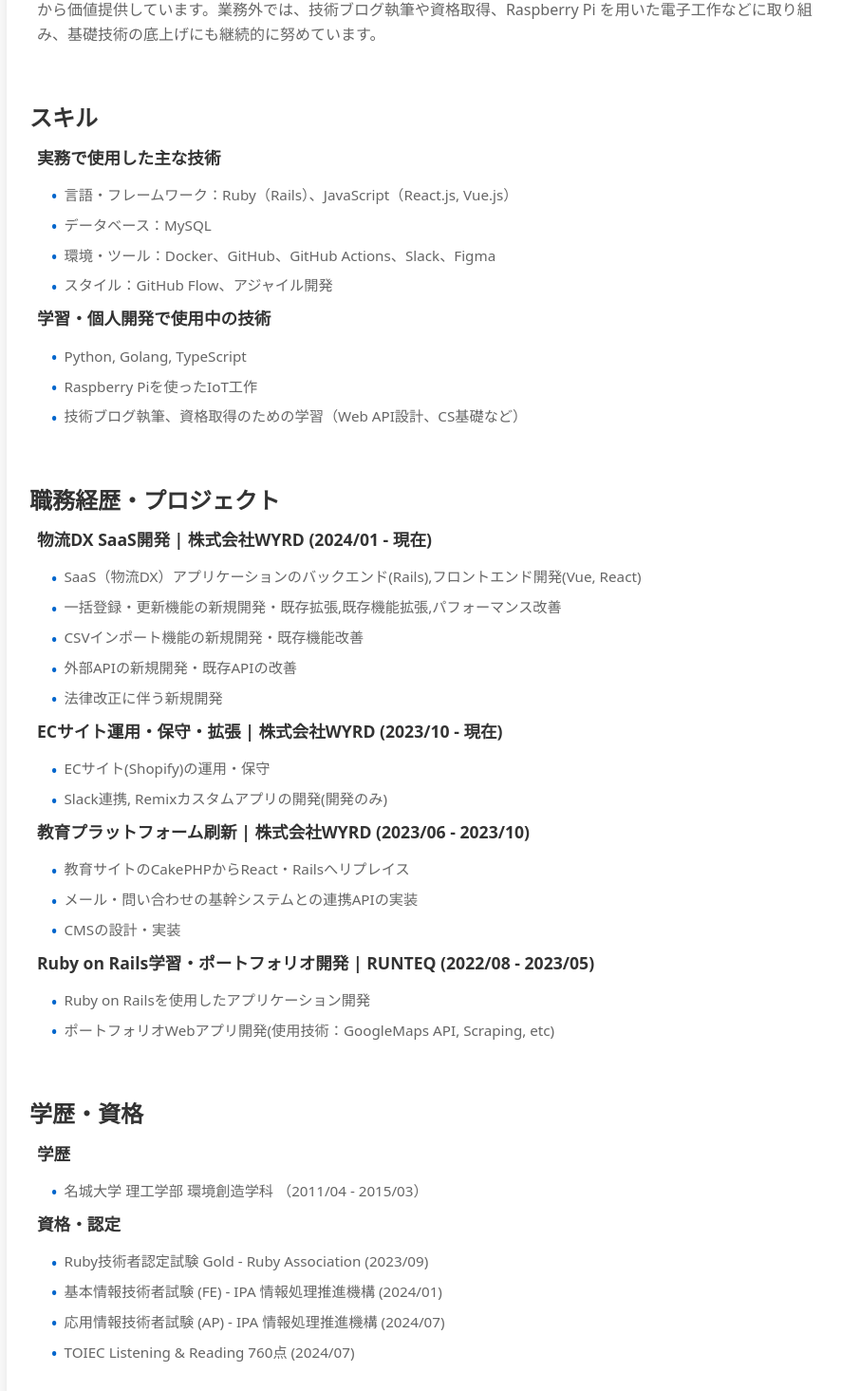
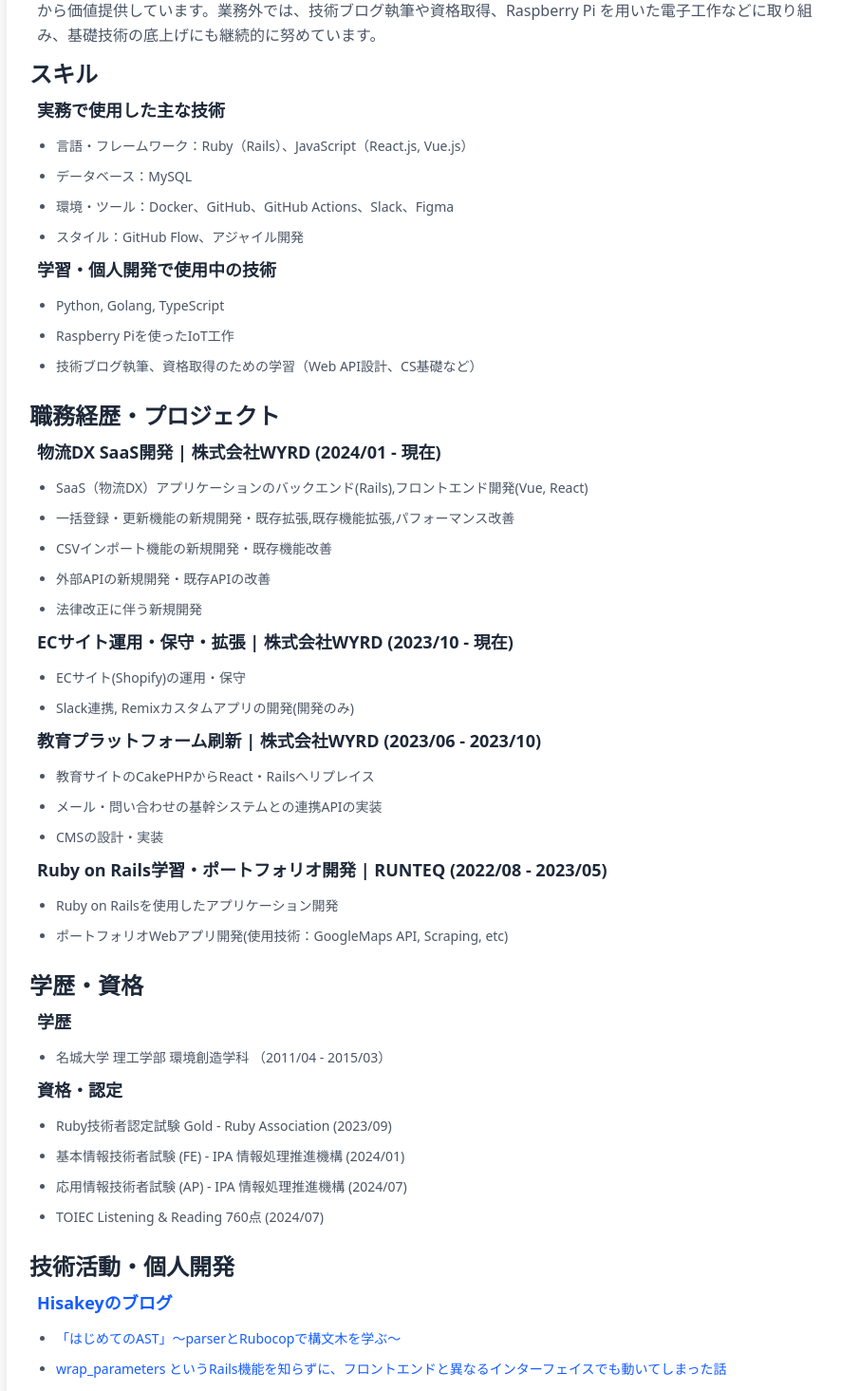
Before and after one commit to tomitahisaki/tomitahisaki.github.io, a React (Vite) app: page / in a window 1280 px wide. Shown: the part 353-1818 px from the top of the page at 95% size, without its empty margins (185-1071 px from the left). Built offline with nearby package versions, Linux system fonts and the light colour scheme.

Commit message:
feat: change css to tailwind

```diff
--- a/src/components/Education.tsx
+++ b/src/components/Education.tsx
@@ -7,16 +7,15 @@ interface EducationProps {
 
 export const Education: React.FC<EducationProps> = ({ data }) => {
   return (
-    <section style={styles.section}>
-      <h2 style={styles.sectionTitle}>{data.title}</h2>
-      <div style={styles.content}>
+    <section className="mt-4">
+      <h2 className="text-2xl font-bold text-gray-800">{data.title}</h2>
+      <div className="m-2">
         {data.categories.map((category, index) => (
-          <div key={index} style={styles.educationCategory}>
-            <h3 style={styles.categoryTitle}>{category.name}</h3>
-            <ul style={styles.educationList}>
+          <div key={index} className="">
+            <h3 className="text-lg font-bold mb-3 text-gray-800">{category.name}</h3>
+            <ul className="list-disc p-0 m-0 ml-5">
               {category.items.map((item, itemIndex) => (
-                <li key={itemIndex} style={styles.educationItem}>
-                  <span style={styles.bullet}>•</span>
+                <li key={itemIndex} className="mb-2 text-gray-600 text-sm leading-6">
                   {item}
                 </li>
               ))}
@@ -27,47 +26,3 @@ export const Education: React.FC<EducationProps> = ({ data }) => {
     </section>
   );
 };
-
-const styles = {
-  section: {
-    marginTop: '1em',
-  },
-  sectionTitle: {
-    fontSize: '1.5em',
-    fontWeight: 'bold',
-    color: '#333',
-  },
-  content: {
-    margin: '0.5em',
-  },
-  educationCategory: {
-  },
-  categoryTitle: {
-    fontSize: '1.1em',
-    fontWeight: 'bold',
-    marginBottom: '0.8em',
-    color: '#333',
-  },
-  educationList: {
-    listStyle: 'none',
-    padding: '0',
-    margin: '0',
-  },
-  educationItem: {
-    marginBottom: '0.5em',
-    paddingLeft: '1em',
-    position: 'relative' as const,
-    color: '#666',
-    fontSize: '0.95em',
-    lineHeight: '1.5',
-    display: 'flex',
-    alignItems: 'flex-start',
-    gap: '0.5em',
-  },
-  bullet: {
-    color: '#0066cc',
-    fontWeight: 'bold',
-    marginTop: '0.1em',
-    flexShrink: 0,
-  },
-};
--- a/src/components/Projects.tsx
+++ b/src/components/Projects.tsx
@@ -7,16 +7,15 @@ interface ProjectsProps {
 
 export const Projects: React.FC<ProjectsProps> = ({ data }) => {
   return (
-    <section style={styles.section}>
-      <h2 style={styles.sectionTitle}>{data.title}</h2>
-      <div style={styles.content}>
+    <section className="mt-4">
+      <h2 className="text-2xl font-bold text-gray-800">{data.title}</h2>
+      <div className="m-2">
         {data.categories.map((category, index) => (
-          <div key={index} style={styles.projectCategory}>
-            <h3 style={styles.categoryTitle}>{category.name}</h3>
-            <ul style={styles.projectsList}>
+          <div key={index} className="">
+            <h3 className="text-lg font-bold mb-3 text-gray-800">{category.name}</h3>
+            <ul className="list-disc p-0 m-0 ml-5">
               {category.items.map((item, itemIndex) => (
-                <li key={itemIndex} style={styles.projectItem}>
-                  <span style={styles.bullet}>•</span>
+                <li key={itemIndex} className="mb-2 text-gray-600 text-sm leading-6">
                   {item}
                 </li>
               ))}
@@ -27,47 +26,3 @@ export const Projects: React.FC<ProjectsProps> = ({ data }) => {
     </section>
   );
 };
-
-const styles = {
-  section: {
-    marginTop: '1em',
-  },
-  sectionTitle: {
-    fontSize: '1.5em',
-    fontWeight: 'bold',
-    color: '#333',
-  },
-  content: {
-    margin: '0.5em',
-  },
-  projectCategory: {
-  },
-  categoryTitle: {
-    fontSize: '1.1em',
-    fontWeight: 'bold',
-    marginBottom: '0.8em',
-    color: '#333',
-  },
-  projectsList: {
-    listStyle: 'none',
-    padding: '0',
-    margin: '0',
-  },
-  projectItem: {
-    marginBottom: '0.5em',
-    paddingLeft: '1em',
-    position: 'relative' as const,
-    color: '#666',
-    fontSize: '0.95em',
-    lineHeight: '1.5',
-    display: 'flex',
-    alignItems: 'flex-start',
-    gap: '0.5em',
-  },
-  bullet: {
-    color: '#0066cc',
-    fontWeight: 'bold',
-    marginTop: '0.1em',
-    flexShrink: 0,
-  },
-};
--- a/src/components/Publications.tsx
+++ b/src/components/Publications.tsx
@@ -7,26 +7,25 @@ interface PublicationsProps {
 
 export const Publications: React.FC<PublicationsProps> = ({ data }) => {
   return (
-    <section style={styles.section}>
-      <h2 style={styles.sectionTitle}>{data.title}</h2>
-      <div style={styles.content}>
+    <section className="mt-4">
+      <h2 className="text-2xl font-bold text-gray-800">{data.title}</h2>
+      <div className="m-2">
         {data.categories.map((category, index) => (
-          <div key={index} style={styles.activityCategory}>
-            <h3 style={styles.categoryTitle}>
+          <div key={index} className="">
+            <h3 className="text-lg font-bold mb-3 text-gray-800">
               {category.url ? (
-                <a href={category.url} target="_blank" rel="noopener noreferrer" style={styles.categoryLink}>
+                <a href={category.url} target="_blank" rel="noopener noreferrer" className="text-blue-600 no-underline text-lg font-bold">
                   {category.name}
                 </a>
               ) : (
                 category.name
               )}
             </h3>
-            <ul style={styles.activitiesList}>
+            <ul className="list-disc p-0 m-0 ml-5">
               {category.items.map((item, itemIndex) => (
-                <li key={itemIndex} style={styles.activityItem}>
-                  <span style={styles.bullet}>•</span>
+                <li key={itemIndex} className="mb-2 text-gray-600 text-sm leading-6">
                   {item.url ? (
-                    <a href={item.url} target="_blank" rel="noopener noreferrer" style={styles.itemLink}>
+                    <a href={item.url} target="_blank" rel="noopener noreferrer" className="text-blue-600 no-underline text-sm">
                       {item.title}
                     </a>
                   ) : (
@@ -41,58 +40,3 @@ export const Publications: React.FC<PublicationsProps> = ({ data }) => {
     </section>
   );
 };
-
-const styles = {
-  section: {
-    marginTop: '1em',
-  },
-  sectionTitle: {
-    fontSize: '1.5em',
-    fontWeight: 'bold',
-    color: '#333',
-  },
-  content: {
-    margin: '0.5em',
-  },
-  activityCategory: {
-  },
-  categoryTitle: {
-    fontSize: '1.1em',
-    fontWeight: 'bold',
-    marginBottom: '0.8em',
-    color: '#333',
-  },
-  categoryLink: {
-    color: '#0066cc',
-    textDecoration: 'none',
-    fontSize: '1.1em',
-    fontWeight: 'bold',
-  },
-  activitiesList: {
-    listStyle: 'none',
-    padding: '0',
-    margin: '0',
-  },
-  activityItem: {
-    marginBottom: '0.5em',
-    paddingLeft: '1em',
-    position: 'relative' as const,
-    color: '#666',
-    fontSize: '0.95em',
-    lineHeight: '1.5',
-    display: 'flex',
-    alignItems: 'flex-start',
-    gap: '0.5em',
-  },
-  itemLink: {
-    color: '#0066cc',
-    textDecoration: 'none',
-    fontSize: '0.95em',
-  },
-  bullet: {
-    color: '#0066cc',
-    fontWeight: 'bold',
-    marginTop: '0.1em',
-    flexShrink: 0,
-  },
-};
--- a/src/components/Resume.tsx
+++ b/src/components/Resume.tsx
@@ -27,8 +27,10 @@ export const Resume: React.FC<ResumeProps> = ({
       />
 
       <div className="w-full">
-        <Header data={data.header} />
-        <div className="flex flex-col gap-8">
+        <section className="mb-4">
+          <Header data={data.header} />
+        </section>
+        <div className="flex flex-col">
           <Summary data={data.summary} />
           <Skills data={data.skills} />
           <Projects data={data.projects} />
--- a/src/components/Skills.tsx
+++ b/src/components/Skills.tsx
@@ -7,16 +7,15 @@ interface SkillsProps {
 
 export const Skills: React.FC<SkillsProps> = ({ data }) => {
   return (
-    <section style={styles.section}>
-      <h2 style={styles.sectionTitle}>{data.title}</h2>
-      <div style={styles.content}>
+    <section className="mt-1">
+      <h2 className="text-2xl font-bold text-gray-800">{data.title}</h2>
+      <div className="m-2">
         {data.categories.map((category, index) => (
-          <div key={index} style={styles.skillCategory}>
-            <h3 style={styles.categoryTitle}>{category.name}</h3>
-            <ul style={styles.skillsList}>
+          <div key={index} className="">
+            <h3 className="text-lg font-bold mb-3 text-gray-800">{category.name}</h3>
+            <ul className="list-disc p-0 m-0 ml-5">
               {category.items.map((item, itemIndex) => (
-                <li key={itemIndex} style={styles.skillItem}>
-                  <span style={styles.bullet}>•</span>
+                <li key={itemIndex} className="mb-2 text-gray-600 text-sm leading-6">
                   {item}
                 </li>
               ))}
@@ -27,47 +26,3 @@ export const Skills: React.FC<SkillsProps> = ({ data }) => {
     </section>
   );
 };
-
-const styles = {
-  section: {
-    marginTop: '1em',
-  },
-  sectionTitle: {
-    fontSize: '1.5em',
-    fontWeight: 'bold',
-    color: '#333',
-  },
-  content: {
-    margin: '0.5em',
-  },
-  skillCategory: {
-  },
-  categoryTitle: {
-    fontSize: '1.1em',
-    fontWeight: 'bold',
-    marginBottom: '0.8em',
-    color: '#333',
-  },
-  skillsList: {
-    listStyle: 'none',
-    padding: '0',
-    margin: '0',
-  },
-  skillItem: {
-    marginBottom: '0.5em',
-    paddingLeft: '1em',
-    position: 'relative' as const,
-    color: '#666',
-    fontSize: '0.95em',
-    lineHeight: '1.5',
-    display: 'flex',
-    alignItems: 'flex-start',
-    gap: '0.5em',
-  },
-  bullet: {
-    color: '#0066cc',
-    fontWeight: 'bold',
-    marginTop: '0.1em',
-    flexShrink: 0,
-  },
-};
--- a/src/components/Summary.tsx
+++ b/src/components/Summary.tsx
@@ -16,33 +16,13 @@ export const Summary: React.FC<SummaryProps> = ({ data }) => {
   };
 
   return (
-    <section style={styles.section}>
-      <h2 style={styles.sectionTitle}>{data.title}</h2>
-      <div style={styles.content}>
-        <p style={styles.summaryText}>
+    <section className="mt-1">
+      <h2 className="text-2xl font-bold text-gray-800">{data.title}</h2>
+      <div className="mt-4">
+        <p className="text-base leading-relaxed text-gray-600 m-2">
           {formatContent(data.content)}
         </p>
       </div>
     </section>
   );
 };
-
-const styles = {
-  section: {
-    marginTop: '1em',
-  },
-  sectionTitle: {
-    fontSize: '1.5em',
-    fontWeight: 'bold',
-    color: '#333',
-  },
-  content: {
-    marginTop: '1em',
-  },
-  summaryText: {
-    fontSize: '1em',
-    lineHeight: '1.6',
-    color: '#666',
-    margin: '0.5em',
-  },
-};
```
